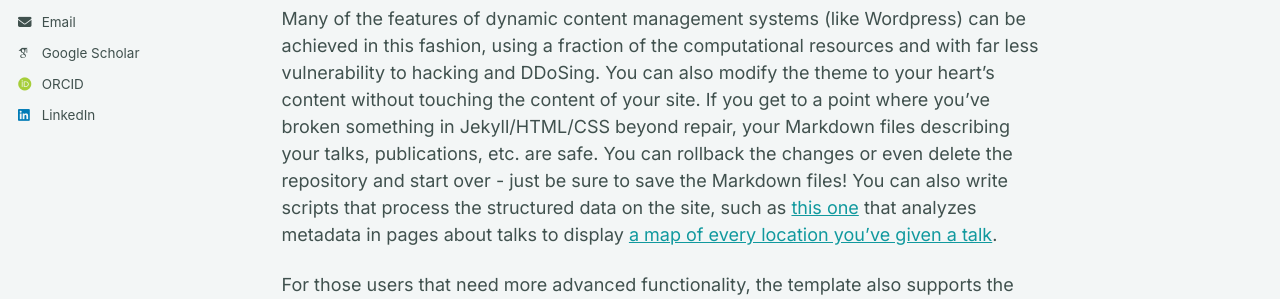
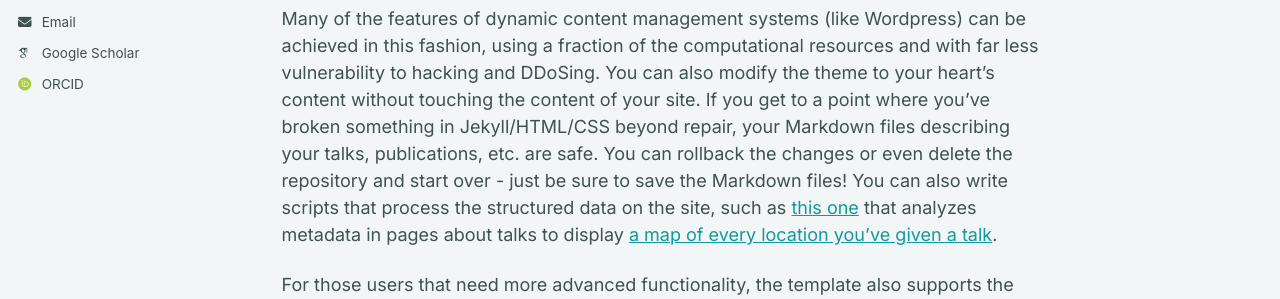
Before and after one commit to chengkaifan76/smomlab.github.io, a Jekyll site: the page built from _pages/about.md, in a window 1280 px wide. Shown: the part 585-884 px from the top of the page. Built offline with Jekyll 4.4.1, drawn with Linux system fonts in a browser that asks for light colours; some web fonts are replaced; a script bundle is joined from its source files by our own code; library files that are not in the unit come from our copies.

Commit message:
Update _config.yml

```diff
--- a/_config.yml
+++ b/_config.yml
@@ -66,7 +66,7 @@ author:
   keybase          : # Username
   instagram        : # Username
   lastfm           : # Username
-  linkedin         : "https://www.linkedin.com/in/chengkai-fan-ph-d-60902a179/"
+  linkedin         : #"https://www.linkedin.com/in/chengkai-fan-ph-d-60902a179/"
   mastodon         : # URL
   medium           : # URL
   pinterest        : # Username
```
